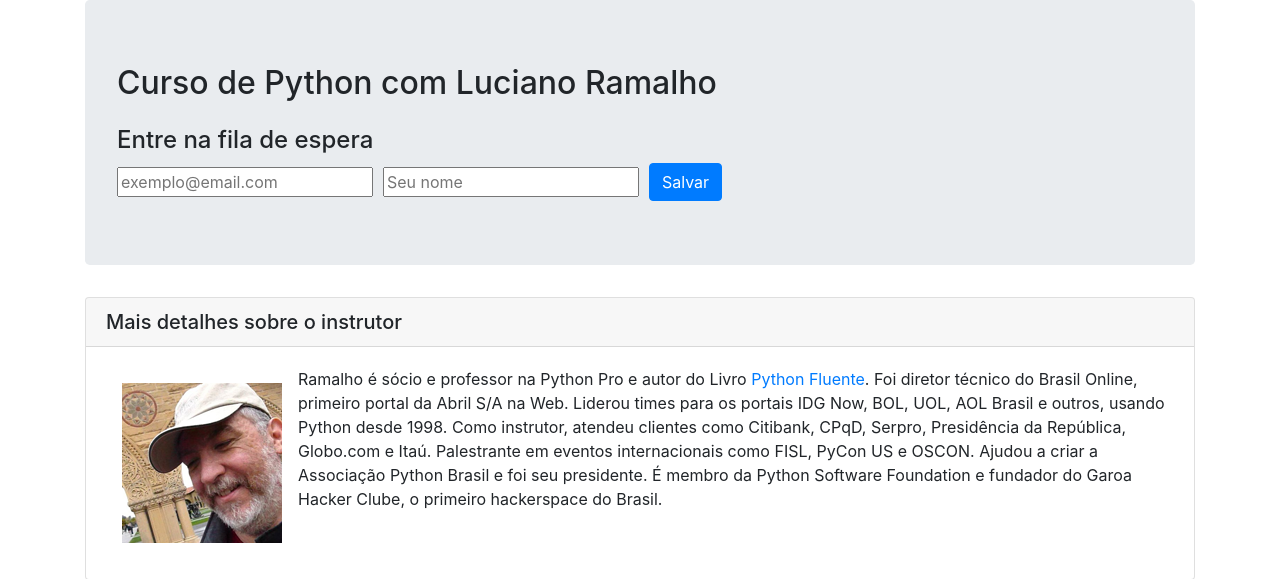
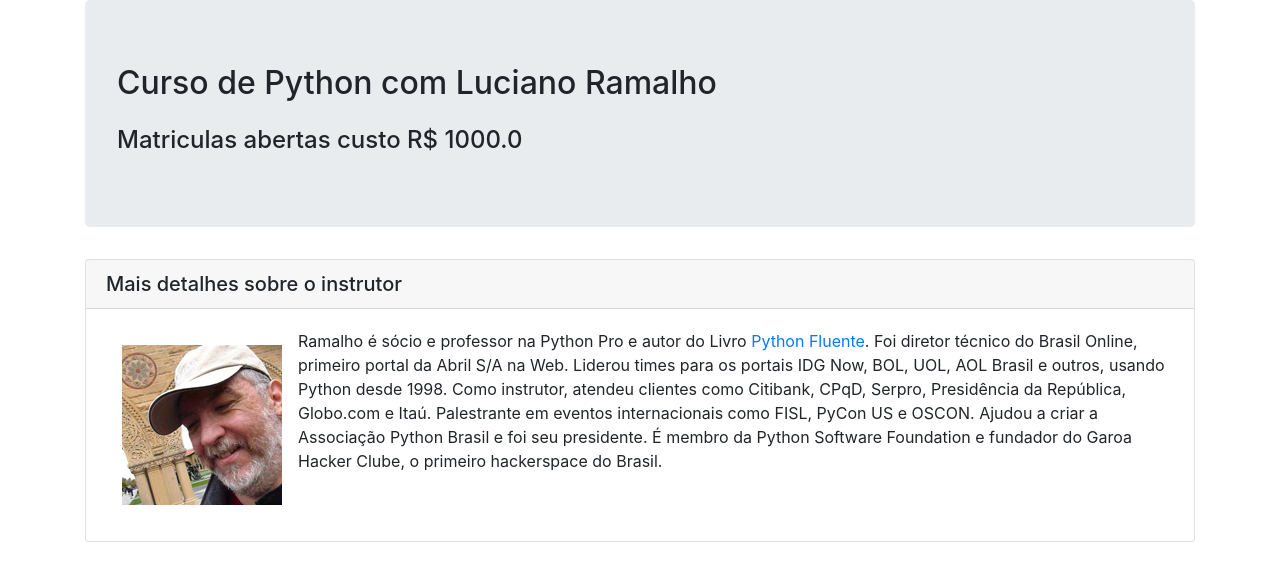
Before and after one commit to HenriqueCCdA/cursoDjangoDevPro, a Django app: template pypro/base/templates/base/home.html in a window 1280 px wide. Shown: the part 70-649 px from the top of the page. Run offline with Django 3.2, Linux system fonts and the light colour scheme; the template is opened without the code that fills it, so the values that code supplies are empty; some libraries are stand-ins or nearby versions.

Commit message:
Matriculas abertas.

```diff
--- a/pypro/base/templates/base/home.html
+++ b/pypro/base/templates/base/home.html
@@ -10,46 +10,7 @@
 
             <div class="jumbotron">
                 <h2>Curso de Python com Luciano Ramalho</h2>
-                <h4 class="mt-4">Entre na fila de espera</h4>
-
-                <form action="https://gmail.us5.list-manage.com/subscribe/post?u=ddb4a735ff33ee786ce2bc5af&amp;id=a1680cef33"
-                      method="post" id="mc-embedded-subscribe-form"
-                      name="mc-embedded-subscribe-form"
-                      class="flow-row align-items-center"
-                      target="_blank" novalidate>
-                    <div class="form-row align-items-center">
-                        <div class="col-auto">
-                            <label class="sr-only"
-                                   for="mce-EMAIL">Email</label>
-                            <input type="email" value="" name="EMAIL"
-                                   class="form control" id="mce-EMAIL"
-                                   placeholder="exemplo@email.com">
-                        </div>
-                        <div class="col-auto">
-                            <label class="sr-only"
-                                   for="mce-FNAME">Email</label>
-                            <input type="text" value="" name="FNAME"
-                                   class="form control required" id="mce-FNAME"
-                                   placeholder="Seu nome">
-                        </div>
-
-                        <!-- real people should not fill this in and expect good things - do not remove this or risk form bot signups-->
-                        <div style="position: absolute; left: -5000px;"
-                             aria-hidden="true"><input type="text"
-                                                       name="b_ddb4a735ff33ee786ce2bc5af_a1680cef33"
-                                                       tabindex="-1"
-                                                       value=""></div>
-
-                        <div class="col-auto">
-                            <input type="submit"
-                                   value="Salvar"
-                                   name="subscribe"
-                                   id="mc-embedded-subscribe"
-                                   class="btn btn-primary">
-                        </div>
-                    </div>
-                </form>
-
+                <h4 class="mt-4">Matriculas abertas custo R$ 1000.0</h4>
             </div>
 
 
```
